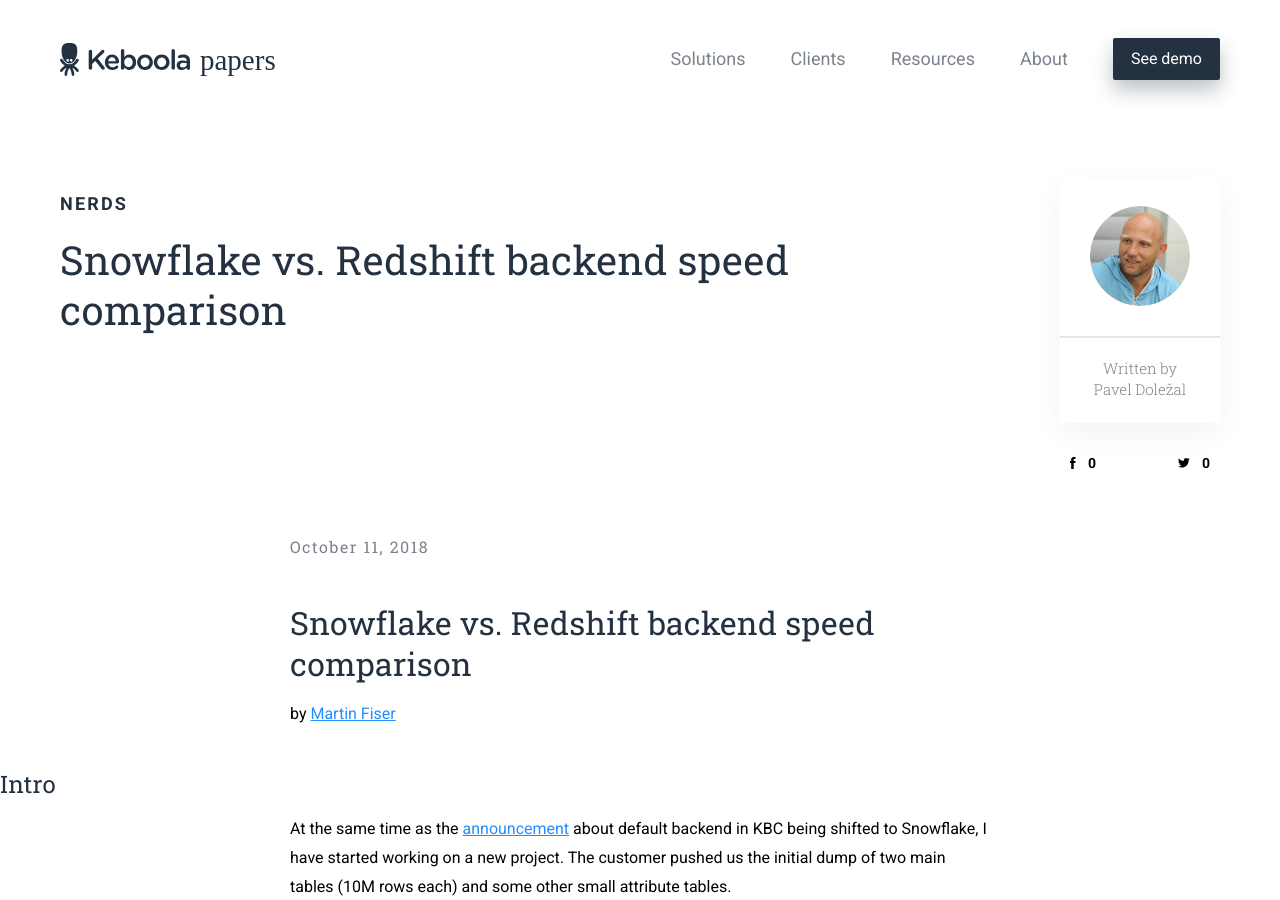
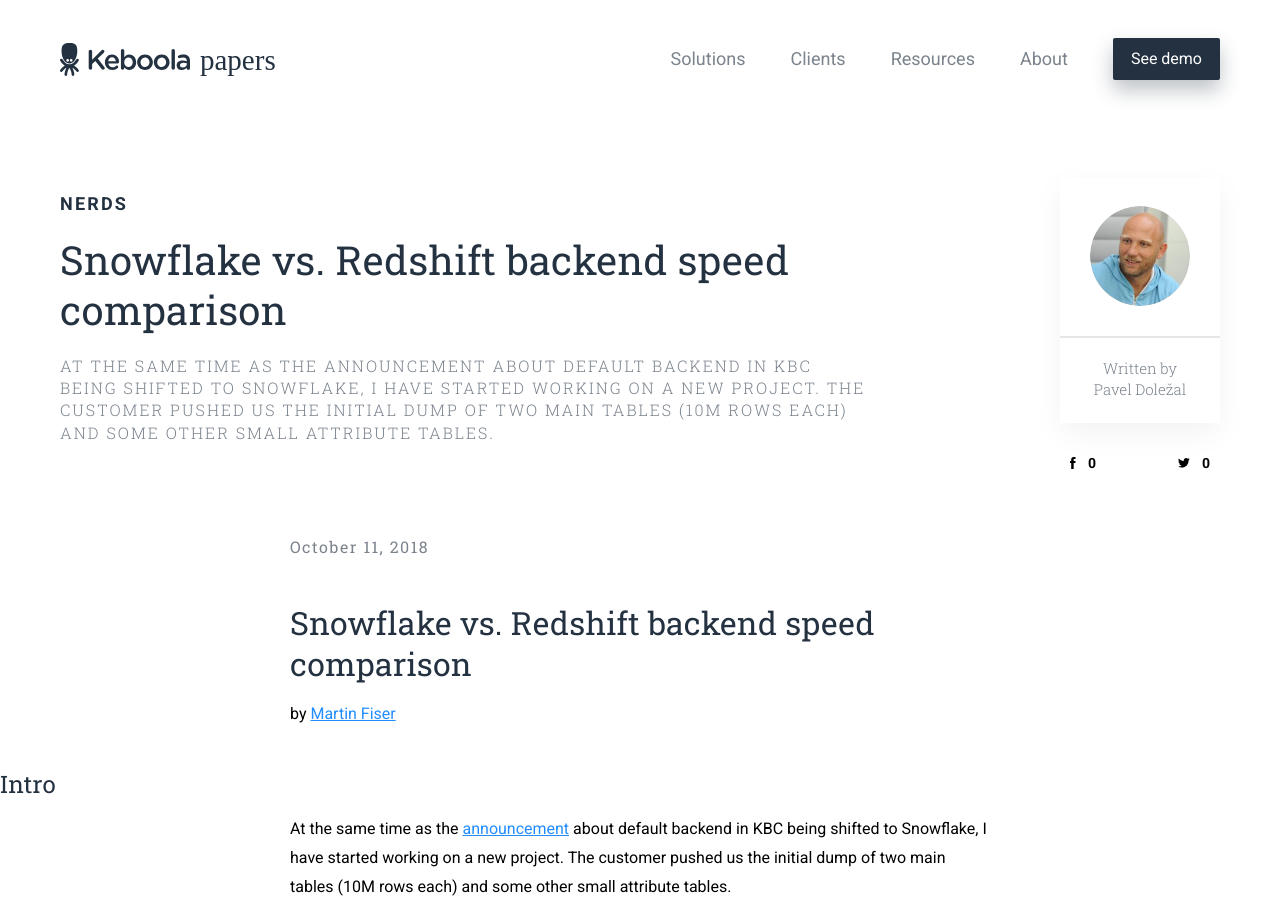
Before and after one commit to keboola/blog, a Jekyll site: the page built from _posts/2018-10-11-snowflake.md, in a window 1280 px wide and 900 px high. Built offline with Jekyll 4.4.1, drawn with Linux system fonts in a browser that asks for light colours; nearby versions of some CDN libraries.

Commit message:
Update from Forestry.io - Updated snowflake.md

```diff
--- a/_posts/2018-10-11-snowflake.md
+++ b/_posts/2018-10-11-snowflake.md
@@ -3,7 +3,9 @@
 layout: post
 categories: nerds
 date: 2018-10-11 00:00:00 +0000
-perex: ''
+perex: At the same time as the announcement about default backend in KBC being shifted
+  to Snowflake, I have started working on a new project. The customer pushed us the
+  initial dump of two main tables (10M rows each) and some other small attribute tables.
 user: pavel-dolezal
 coverphoto: ''
 coverphoto_slider: ''
```
